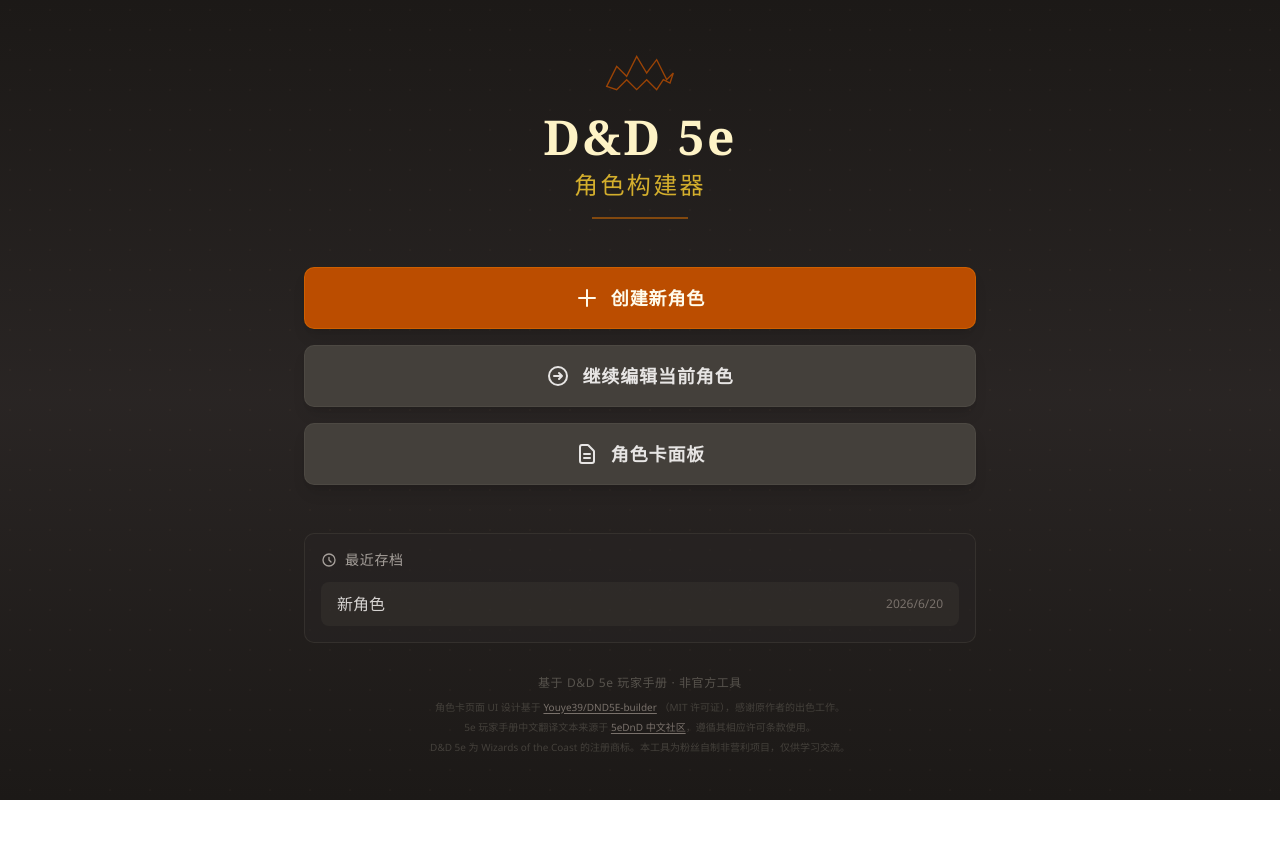
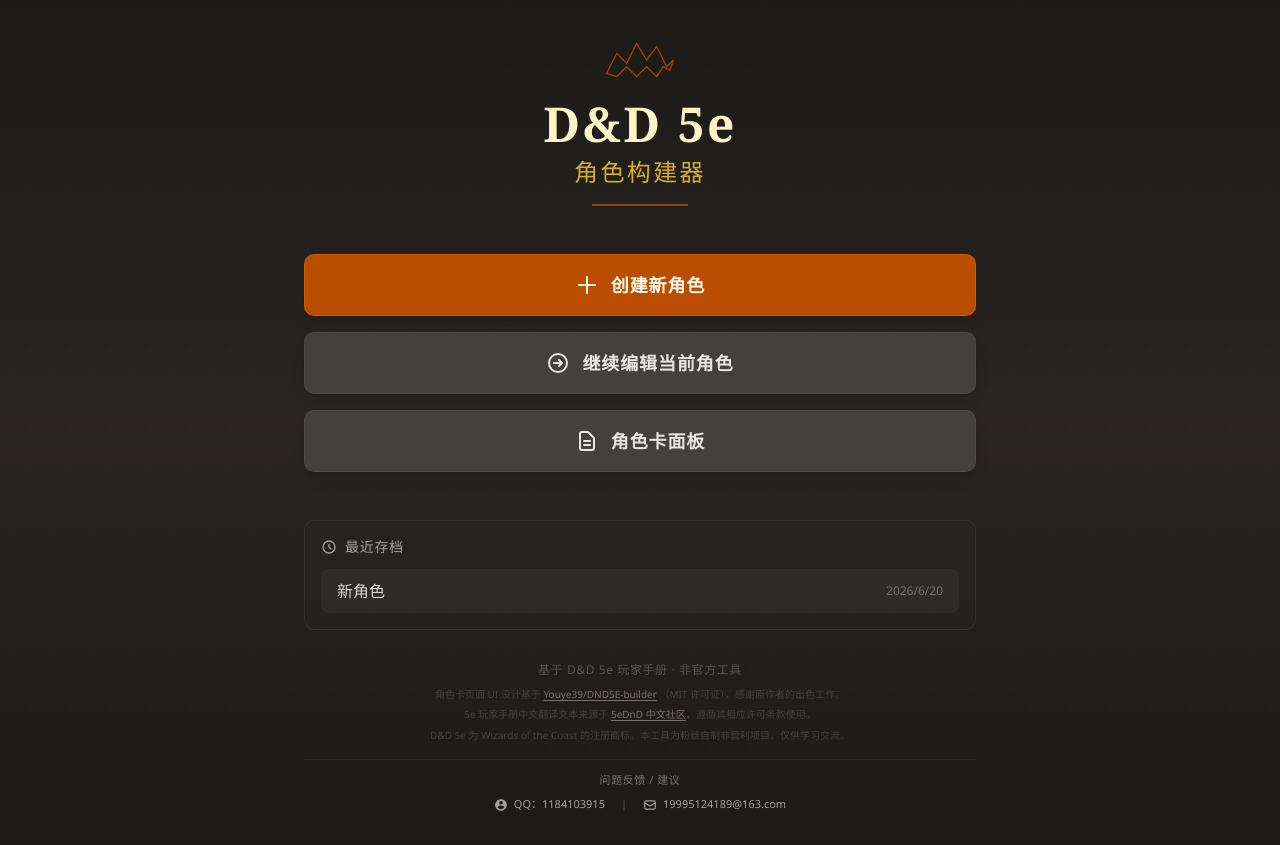
Before and after one commit to 110WSR/110WSR.github.io, a React (Vite) app: page / in a window 1280 px wide. Before the commit the page ends 800 px from the top, so only its background shows below. Built offline with nearby package versions, Linux system fonts and the light colour scheme.

Commit message:
feat: 主菜单底部添加联系方式（QQ/邮箱）

```diff
--- a/src/pages/MainMenu.tsx
+++ b/src/pages/MainMenu.tsx
@@ -175,6 +175,34 @@
               D&D 5e 为 Wizards of the Coast 的注册商标。本工具为粉丝自制非营利项目，仅供学习交流。
             </p>
           </div>
+
+          {/* 联系方式 */}
+          <div className="mt-4 pt-3 border-t border-stone-700/30">
+            <p className="text-stone-500 text-[11px] tracking-wider mb-2">问题反馈 / 建议</p>
+            <div className="flex items-center justify-center gap-4 text-[11px]">
+              <a
+                href="https://qm.qq.com/q/1184103915"
+                target="_blank"
+                rel="noopener noreferrer"
+                className="text-stone-400 hover:text-amber-400 transition-colors flex items-center gap-1.5"
+              >
+                <svg className="w-3.5 h-3.5" viewBox="0 0 24 24" fill="currentColor">
+                  <path d="M12 2C6.48 2 2 6.48 2 12s4.48 10 10 10 10-4.48 10-10S17.52 2 12 2zm0 3c1.66 0 3 1.34 3 3s-1.34 3-3 3-3-1.34-3-3 1.34-3 3-3zm0 14.2c-2.5 0-4.71-1.28-6-3.22.03-1.99 4-3.08 6-3.08 1.99 0 5.97 1.09 6 3.08-1.29 1.94-3.5 3.22-6 3.22z"/>
+                </svg>
+                QQ：1184103915
+              </a>
+              <span className="text-stone-600">|</span>
+              <a
+                href="mailto:19995124189@163.com"
+                className="text-stone-400 hover:text-amber-400 transition-colors flex items-center gap-1.5"
+              >
+                <svg className="w-3.5 h-3.5" fill="none" viewBox="0 0 24 24" stroke="currentColor">
+                  <path strokeLinecap="round" strokeLinejoin="round" strokeWidth={2} d="M3 8l7.89 5.26a2 2 0 002.22 0L21 8M5 19h14a2 2 0 002-2V7a2 2 0 00-2-2H5a2 2 0 00-2 2v10a2 2 0 002 2z" />
+                </svg>
+                19995124189@163.com
+              </a>
+            </div>
+          </div>
         </div>
       </div>
     </div>
```
Also changed, not shown: 1 other file (tests, documents, lock files or other folders).
